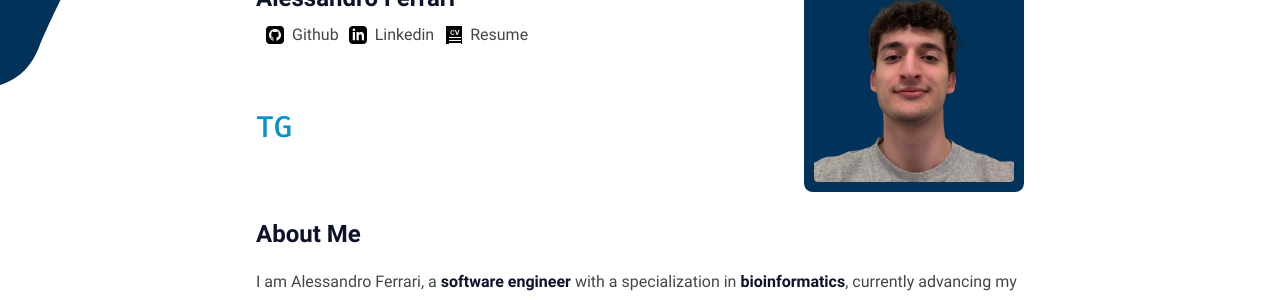
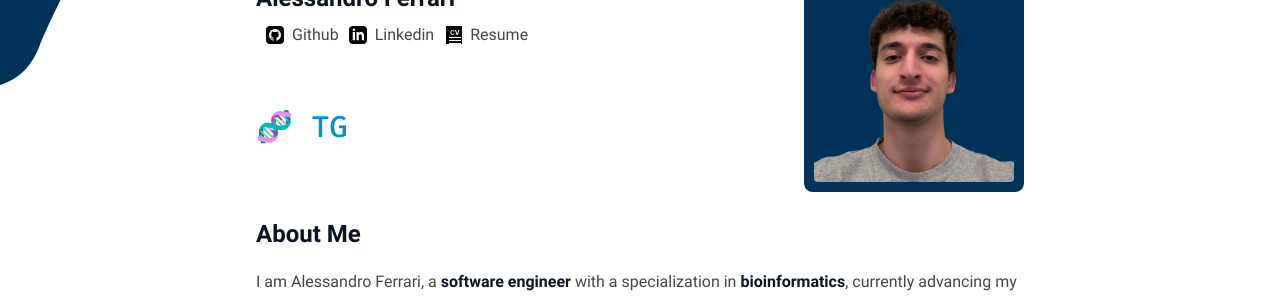
Before and after one commit to Ferryistaken/website, a Jekyll site: the page built from index.md, in a window 1280 px wide. Shown: the part 153-453 px from the top of the page. Built offline with Jekyll 4.4.1, drawn with Linux system fonts in a browser that asks for light colours.

Commit message:
added dna emoji

```diff
--- a/_includes/typing.html
+++ b/_includes/typing.html
@@ -1,7 +1,7 @@
 <script src="{{ base.url | prepent: site.url }}/assets/js/type.js"></script>
 
 <div class="typing-container">
-    <span id="sentence" class="sentence"></span>
+    <span id="sentence" class="sentence">🧬</span>
     <span id="feature-text"></span>
     <span class="input-cursor"></span>
 </div>
```
